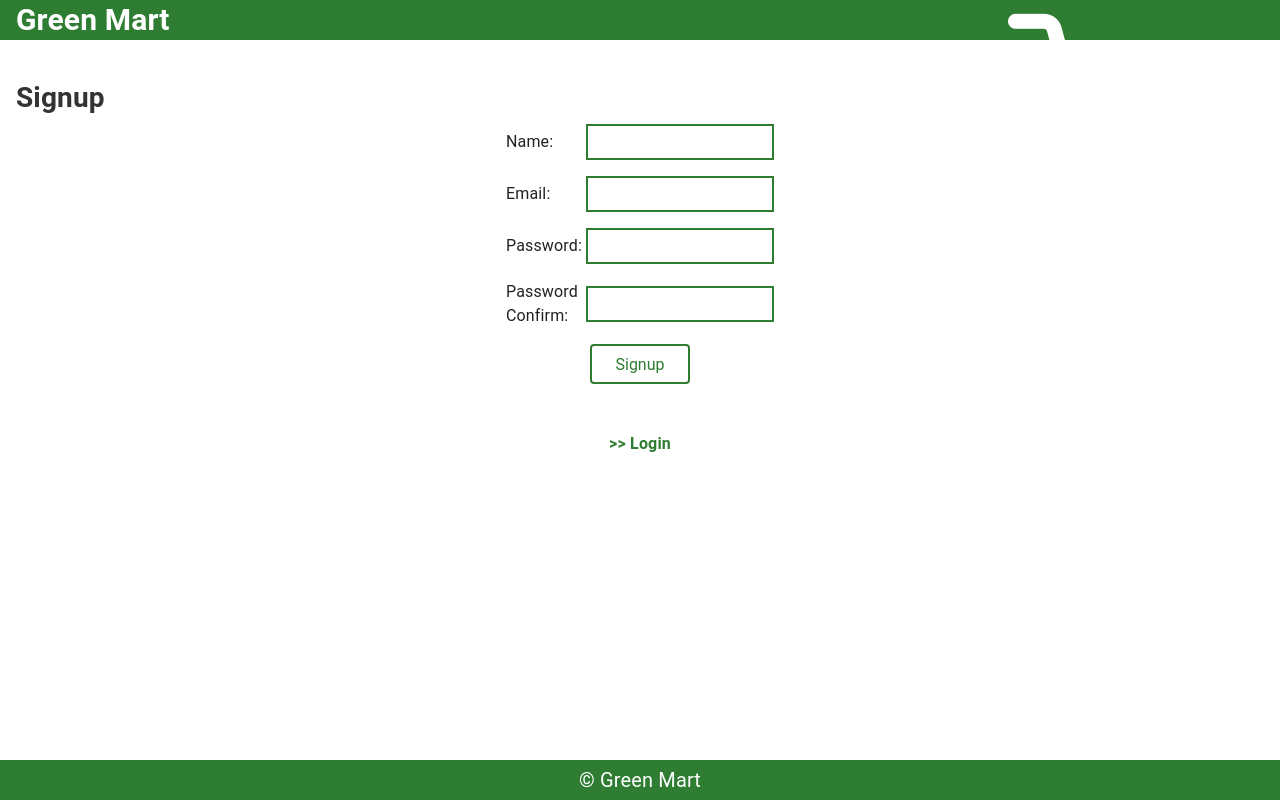
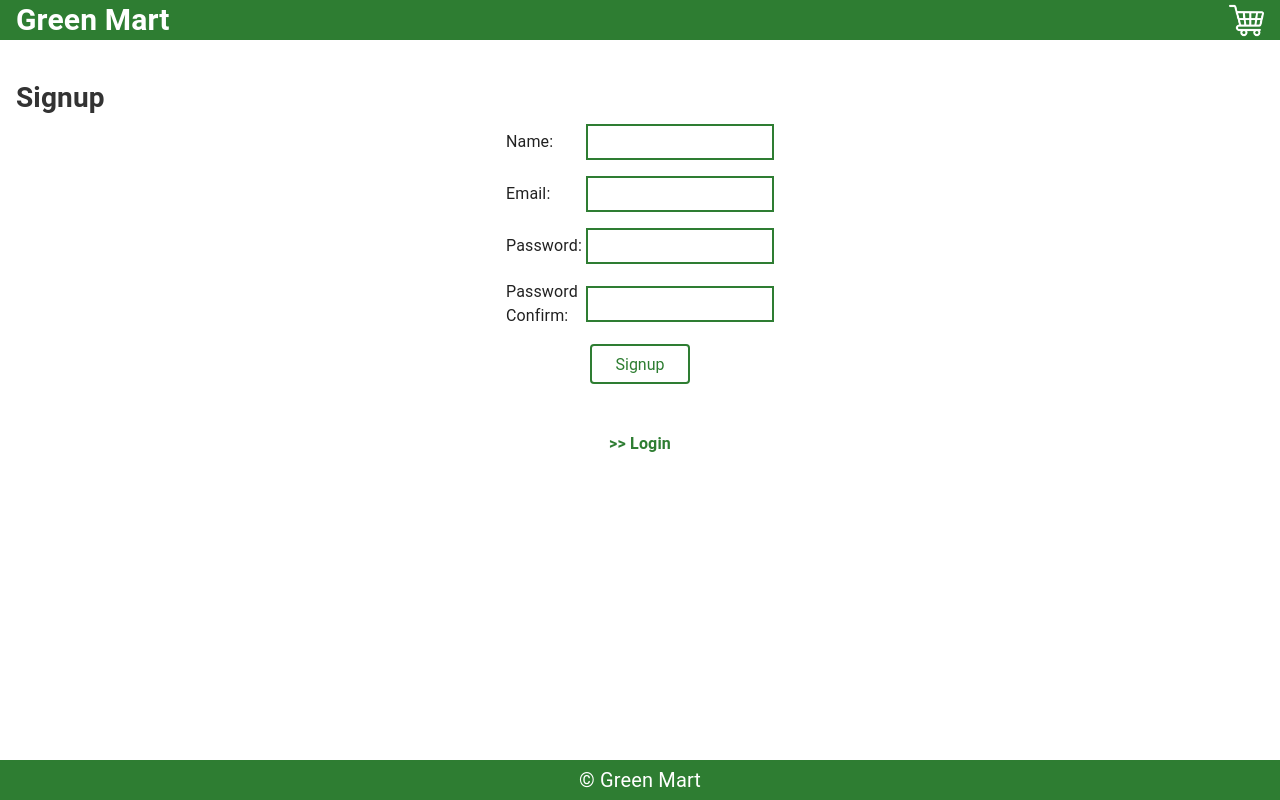
Before and after one commit to katsu0511/green_mart_express, a React (Vite) app in the folder frontend/: page /signup in a window 1280 px wide. Built offline with nearby package versions, Linux system fonts and the light colour scheme; no server answers.

Commit message:
modified css a bit

```diff
--- a/frontend/src/components/Organisms/Header/Header.css
+++ b/frontend/src/components/Organisms/Header/Header.css
@@ -9,6 +9,7 @@
 .header-content {
   display: flex;
   justify-content: space-between;
+  align-items: center;
   max-width: 1280px;
   width: 100%;
   height: 100%;
@@ -23,3 +24,14 @@
   line-height: 40px;
   transition: all 0.3s;
 }
+
+.header-image {
+  display: block;
+  width: 35px;
+  height: 35px;
+  transition: all 0.3s;
+}
+
+.header-image:hover {
+  opacity: 0.6;
+}
```
